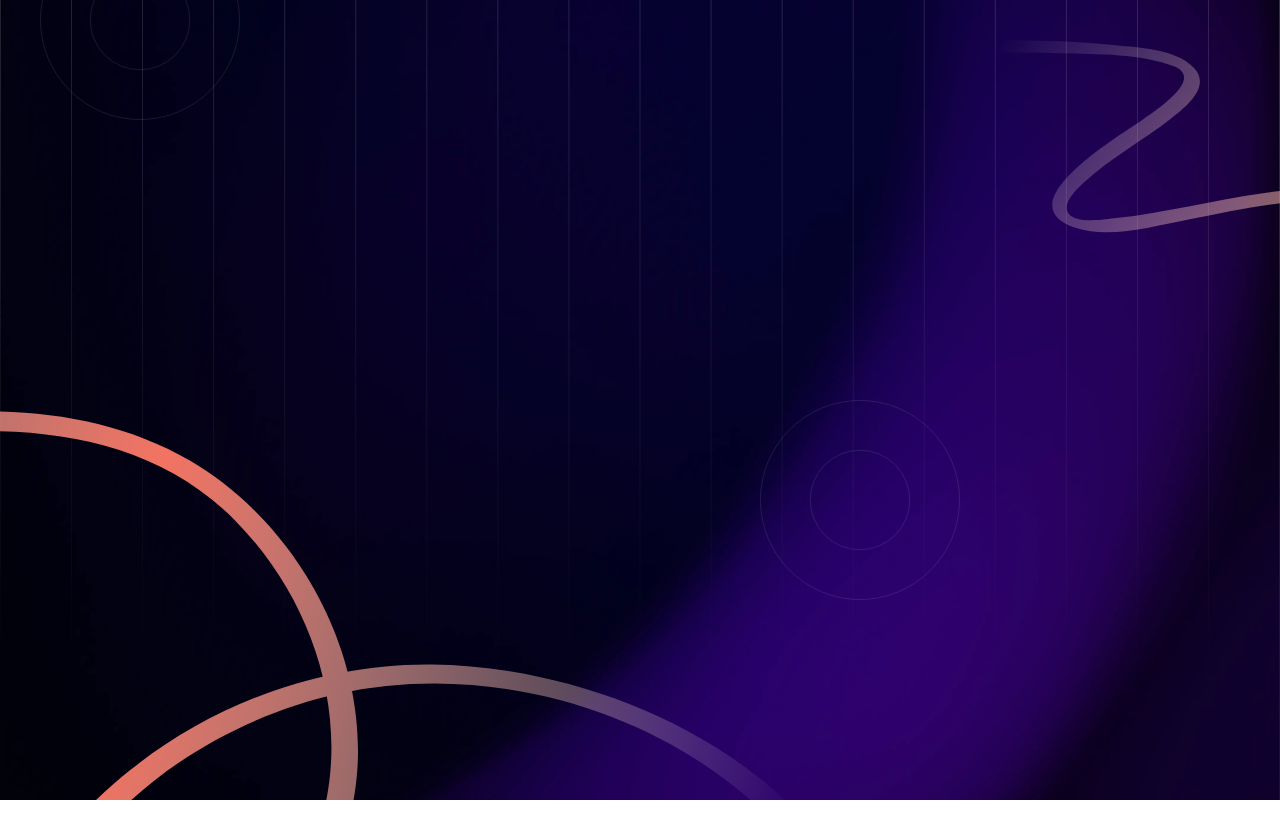
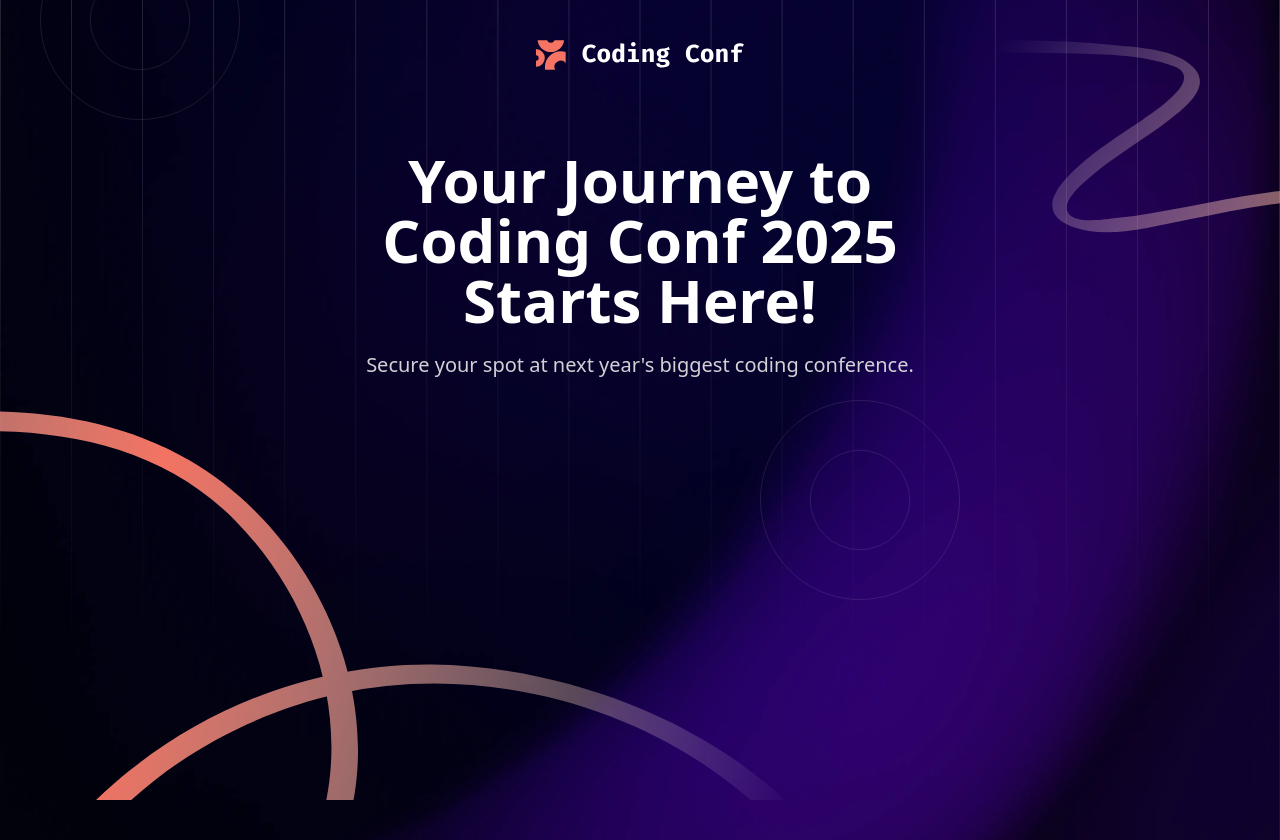
Before and after one commit to laerte-quinui/conference-ticket-generator, a React (Vite) app: page / in a window 1280 px wide. Before the commit the page ends 800 px from the top, so only its background shows below. Built offline with nearby package versions, Linux system fonts and the light colour scheme.

Commit message:
feat: Build the Header component

```diff
--- a/src/App.tsx
+++ b/src/App.tsx
@@ -1,8 +1,14 @@
+import Logo from './assets/images/logo-full.svg'
 import Background from './components/Background'
+import Header from './components/Header'
 
 function App() {
   return (
     <div>
+      <div className="container px-4">
+        <img src={Logo} className="mx-auto mt-8 mb-16" />
+        <Header />
+      </div>
       <Background />
     </div>
   )
--- /dev/null
+++ b/src/components/Header.tsx
@@ -0,0 +1,12 @@
+const Header = () => {
+  return (
+    <div className="mx-auto flex w-full flex-col justify-center gap-4 text-center sm:max-w-3xl md:max-w-9/12 lg:max-w-1/2">
+      <h1>Your Journey to Coding Conf 2025 Starts Here!</h1>
+      <p className="text-[var(--neutral-300)]">
+        Secure your spot at next year's biggest coding conference.
+      </p>
+    </div>
+  )
+}
+
+export default Header
--- a/src/index.css
+++ b/src/index.css
@@ -36,6 +36,10 @@ body {
   background-size: cover;
 }
 
+h1 {
+  @apply text-2xl font-bold text-[var(--neutral-0)] sm:text-4xl lg:text-5xl;
+}
+
 @media (min-width: 640px) {
   body {
     background-image: url('/src/assets/images/background-tablet.png');
```
